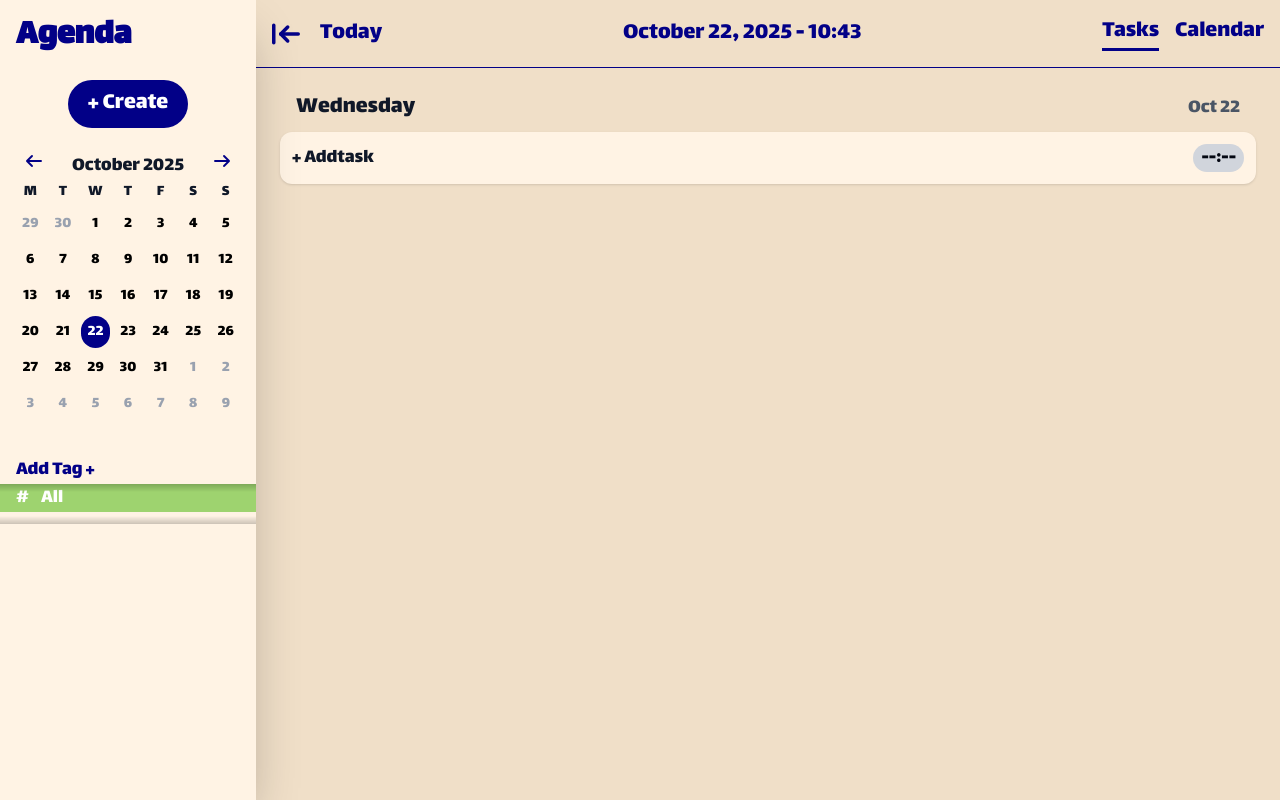
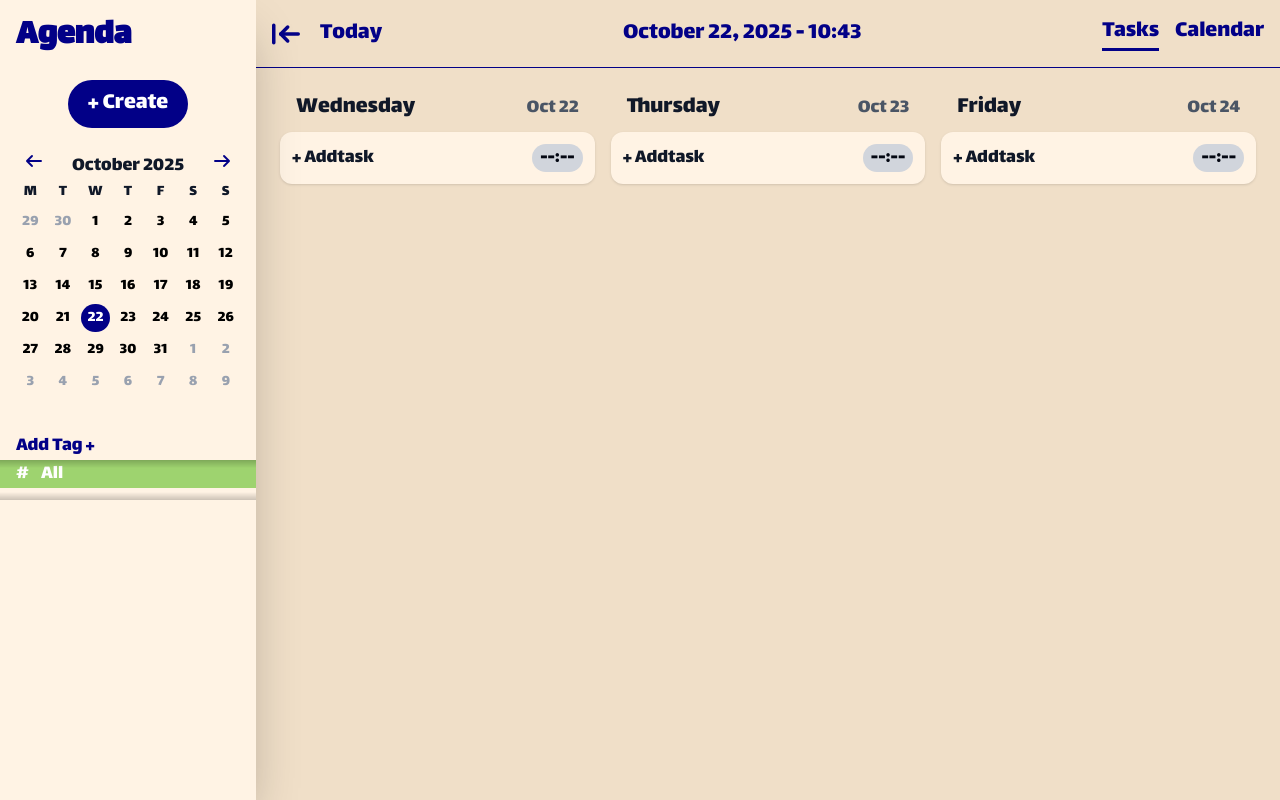
Before and after one commit to bedirhanozcan978/Agenda, a React (Vite) app: page / in a window 1280 px wide. Built offline with nearby package versions, Linux system fonts and the light colour scheme.

Commit message:
Utility Functions Carried in Utils and Hooks, Filtered Tasks Completely changed

```diff
--- a/src/components/Calendar.jsx
+++ b/src/components/Calendar.jsx
@@ -1,74 +1,15 @@
 import {useState, useEffect} from "react";
 import useTaskContext from '../hooks/useTaskContext';
-
-// Helper Function
-const formatDateId = (d) =>
-  `${d.getFullYear()}-${String(d.getMonth() + 1).padStart(2, '0')}-${String(d.getDate()).padStart(2, '0')}`;
-
+import { formatDateId } from '../utils/dateUtils';
+import { generateMonthDays } from '../utils/calendarUtils'
 
 function Calendar() {
 
     const { selectedDay, setSelectedDay } = useTaskContext();
 
-    // Month and day states
-    const [currentMonth, setCurrentMonth] = useState(new Date());
-    const [days, setDays] = useState([]);
-
-    // Generator of month days - Note: Will carry this in the utils file
-    const generateMonthDays = (year, month) => {
-        const days = [];
-        const firstDayOfMonth = new Date(year, month - 1, 1);
-        const daysInMonth = new Date(year, month, 0).getDate();
-        const startDay = firstDayOfMonth.getDay();
-
-        // Add previous month's days
-        const prevMonthDays = startDay === 0 ? 6 : startDay - 1;
-        const prevMonthDate = new Date(year, month - 1, 0).getDate();
-
-        for (let i = prevMonthDays; i > 0; i--) {
-            const d = new Date(year, month - 2, prevMonthDate - i + 1);
-            days.push({
-                id: formatDateId(d),
-                year: d.getFullYear(),
-                month: d.getMonth() + 1,
-                day: d.getDate(),
-                weekday: d.getDay(),
-                isCurrentMonth: false,
-                tasks: [],
-            });
-        }
-
-        // Current month's days
-        for (let day = 1; day <= daysInMonth; day++) {
-            const d = new Date(year, month - 1, day);
-            days.push({
-                id: formatDateId(d),
-                year: year,
-                month: month,
-                day: day,
-                weekday: d.getDay(),
-                isCurrentMonth: true,
-                tasks: [],
-            });
-        }
-
-        // Next month's days
-        const remaining = 42 - days.length;
-        for (let i = 1; i <= remaining; i++) {
-            const d = new Date(year, month, i);
-            days.push({
-                id: formatDateId(d),
-                year: d.getFullYear(),
-                month: d.getMonth() + 1,
-                day: d.getDate(),
-                weekday: d.getDay(),
-                isCurrentMonth: false,
-                tasks: [],
-            });
-        }
-
-        return days;
-    };
+    // Month and day states
+    const [currentMonth, setCurrentMonth] = useState(new Date());
+    const [days, setDays] = useState([]);
 
     // Calculate days again if month changes
     useEffect(() => {
@@ -117,18 +58,18 @@ function Calendar() {
                 </div>
             </div>
 
-            <div className="grid grid-cols-7 gap-1 text-center font-medium">
+            <div className="grid grid-cols-7 gap-1 text-center font-lg">
                 {weekdays.map((day, index) => (
                     <div key={index}>{day}</div>
                 ))}
             </div>
 
-            <div className="grid grid-cols-7 gap-1 text-center mt-1">
+            <div className="grid grid-cols-7 gap-1 text-center mt-1 font-lg">
                 {days.map((dayObj) => (
                     <div
                     key={dayObj.id}
                     onClick={() => setSelectedDay(dayObj)}
-                    className={`p-1 rounded-full cursor-pointer transition-colors duration-150
+                    className={`p-0.5 rounded-full cursor-pointer transition-colors duration-150
                       ${
                         dayObj.id === selectedDay?.id
                         ? "bg-ocean text-white"
@@ -136,7 +77,7 @@ function Calendar() {
                         ? "text-black hover:bg-hoverocean hover:text-white"
                         : "text-gray-400"
                       }`}
->
+                    >
                         {dayObj.day}
                     </div>
                 ))}
--- a/src/components/DayView.jsx
+++ b/src/components/DayView.jsx
@@ -3,12 +3,14 @@ import useTaskContext from '../hooks/useTaskContext';
 import AddTaskModal from './AddTaskModal';
 import EditTaskModal from './EditTaskModal';
 import TaskCard from './TaskCard';
+import { getFormattedDate } from '../utils/dateUtils';
+import useMouseDragScroll from '../hooks/useMouseDragScroll';
 
 export default function DayView() {
 
     const {
+        multiDayView = [],
         selectedDay,
-        filteredTasks,
         addTask,
         updateTask,
         deleteTask,
@@ -18,22 +20,42 @@ export default function DayView() {
         setAddTaskModalOpen
     } = useTaskContext();
 
-    // Day Parser - Note: Will move this into the utils file
-    const getFormattedDate = (date) => {
-        const days = ["Sunday", "Monday", "Tuesday", "Wednesday", "Thursday", "Friday", "Saturday"];
-        const months = ["Jan", "Feb", "Mar", "Apr", "May", "Jun", "Jul", "Aug", "Sep", "Oct", "Nov", "Dec"];
+    const {
+        scrollRef,
+        handleMouseDown,
+        handleMouseLeave,
+        handleMouseUp,
+        handleMouseMove
+    } = useMouseDragScroll();
 
-        return {
-            weekday: days[date.getDay()],
-            day: date.getDate(),
-            month: months[date.getMonth()],
-            year: date.getFullYear(),
+    if (multiDayView.length === 0) return null;
+
+    const DayColumn = ({ dayData }) => {
+        if (!dayData) return null;
+
+        return (
+            <div className="flex-1 min-w-0">
+                <div className="px-4 flex flex-row items-baseline justify-between">
+                    <h2 className="text-2xl mb-2">{dayData.weekday}</h2>
+                    <h3 className="text-xl text-gray-600"> {dayData.month} {dayData.day} </h3>
+                </div>
+
+                <div className="flex flex-col gap-2">
+                    {dayData.tasks.map(task =>
+                        <TaskCard task={task} onEdit={() => handleEditClick(task)}/>
+                    )}
+
+                    <div
+                        className="bg-creme rounded-xl text-xl shadow p-3 flex flex-row justify-between items-baseline mb-3 hover:cursor-pointer hover:bg-hovercreme"
+                        onClick={() => setAddTaskModalOpen(true)}
+                    >
+                        <p>+ Addtask</p>
+                        <p className="text-gray-950 bg-gray-300 px-2 rounded-full"> --:-- </p>
+                    </div>
+                </div>
+            </div>
+        );
     };
-    };
-
-    const dayDate = new Date(selectedDay.year, selectedDay.month - 1, selectedDay.day);
-    const { weekday, day: dayNum, month: monthName } = getFormattedDate(dayDate);
-
 
     // Add & Edit Modals
     const [isEditModalOpen, setEditModalOpen] = useState(false);
@@ -43,28 +65,6 @@ export default function DayView() {
     const handleEditClick = (task) => {
         setEditingTask(task);
         setEditModalOpen(true);
-    };
-
-    // Scroll Function - Note: This code will be moved into the utils file
-    const scrollRef = useRef(null);
-
-        const handleMouseDown = (e) => {
-            const el = scrollRef.current;
-            el.isDown = true;
-            el.startY = e.pageY - el.offsetTop;
-            el.scrollTopStart = el.scrollTop;
-        };
-
-        const handleMouseLeave = () => (scrollRef.current.isDown = false);
-        const handleMouseUp = () => (scrollRef.current.isDown = false);
-
-        const handleMouseMove = (e) => {
-            const el = scrollRef.current;
-            if (!el.isDown) return;
-            e.preventDefault();
-            const y = e.pageY - el.offsetTop;
-            const walk = (y - el.startY)
-            el.scrollTop = el.scrollTopStart - walk;
     };
 
     return (
@@ -77,33 +77,16 @@ export default function DayView() {
           onMouseMove={handleMouseMove}
         >
 
-            <div className="flex-1">
-                <div className="px-4 flex flex-row items-baseline justify-between ">
-                    <h2 className="text-2xl mb-2">{weekday}</h2>
-                    <h3 className="text-xl text-gray-600"> {monthName} {dayNum} </h3>
+            {/* Çoklu sütun görünümü için ana kapsayıcı */}
+            <div className="flex flex-col md:flex-row flex-1 gap-4">
+                {multiDayView.map((dayData, index) => (
+                    <div key={dayData.id} className={`flex-1 ${index > 0 ? 'hidden md:block' : 'block'}`}>
+                        <DayColumn dayData={dayData} />
                     </div>
-
-                <div className="flex flex-col gap-2">
-                    {filteredTasks.map(task =>
-                        <TaskCard
-                            task={task}
-                            onEdit={() => handleEditClick(task)}
-                        />
-                    )}
-
-                    <div
-                        className="bg-creme rounded-xl text-xl shadow p-3 flex flex-row justify-between items-baseline mb-3 hover:cursor-pointer hover:bg-hovercreme"
-                        onClick={() => setAddTaskModalOpen(true)}
-                    >
-                        <p>+ Addtask</p>
-                        <p className="text-gray-950 bg-gray-300 px-2 rounded-full"> --:-- </p>
-                    </div>
+                ))}
             </div>
         </div>
 
-        </div>
-
-        {/* Modals */}
         <AddTaskModal
             isOpen={isAddTaskModalOpen}
             onClose={() => setAddTaskModalOpen(false)}
@@ -120,6 +103,8 @@ export default function DayView() {
             task={editingTask}
             tags={tags}
         />
+
     </>
+
     )
 }
--- a/src/components/Header.jsx
+++ b/src/components/Header.jsx
@@ -1,6 +1,7 @@
 import { useState, useEffect } from "react";
 import useTaskContext from '../hooks/useTaskContext';
 import ArrowDown from '../assets/img/arrow-to-line.svg?react';
+import { formatDateId } from '../utils/dateUtils';
 
 export default function Header() {
 
@@ -23,11 +24,10 @@ export default function Header() {
   const timeOptions = { hour: '2-digit', minute: '2-digit', hour12: false };
   const timeString = currentTime.toLocaleTimeString(undefined, timeOptions);
 
-  // Note: Will carry this in the utils file
   const handleTodayClick = () => {
     const today = new Date();
     setSelectedDay({
-      id: `${today.getFullYear()}-${String(today.getMonth() + 1).padStart(2,'0')}-${String(today.getDate()).padStart(2,'0')}`,
+      id: formatDateId(today),
       year: today.getFullYear(),
       month: today.getMonth() + 1,
       day: today.getDate()
--- a/src/context/TaskContext.jsx
+++ b/src/context/TaskContext.jsx
@@ -1,5 +1,6 @@
 import { createContext, useContext, useState, useEffect, useMemo } from 'react';
 import useLocalStorage from '../hooks/useLocalStorage.jsx';
+import { getFormattedDate, addDays, formatDateId } from '../utils/dateUtils.js';
 
 export const TaskContext = createContext();
 
@@ -48,18 +49,42 @@ export function TaskProvider({ children }) {
     };
 
     // Filtering Functions
-    const filteredTasks = useMemo(() => {
-        if (!selectedDay) return [];
+    const multiDayData = useMemo(() => {
+    if (!selectedDay) {return {};};
 
-        const dailyTasks = tasks.filter(t => t.dayId === selectedDay.id);
+    const startDate = new Date(selectedDay.year, selectedDay.month - 1, selectedDay.day);
 
-        if (selectedTags.length === 0 || (selectedTags.length === 1 && selectedTags[0] === 0)) {
-            return dailyTasks;
+    const dayObjects = [];
+
+    for (let i = 0; i < 3; i++) {
+        const currentDayDate = addDays(startDate, i);
+
+        dayObjects.push({
+            date: currentDayDate,
+            id: formatDateId(currentDayDate),
+            ...getFormattedDate(currentDayDate)
+        });
+    }
+
+    const tasksForDisplayDays = tasks.filter(task =>
+        dayObjects.some(day => day.id === task.dayId)
+    );
+
+    const finalFilteredTasks = tasksForDisplayDays.filter(task => {
+        if (selectedTags.length === 1 && selectedTags.includes(0)) {
+            return true;
         }
+        return task.tags.some(tagId => selectedTags.includes(tagId));
+    });
 
-        return dailyTasks.filter(task =>
-            task.tags.some(tagId => selectedTags.includes(tagId))
-        );
+    const multiDayView = dayObjects.map(dayObj => {
+        const tasksForThisDay = finalFilteredTasks.filter(t => t.dayId === dayObj.id);
+
+        return {...dayObj, tasks: tasksForThisDay,};
+    });
+
+    return {multiDayView};
+
     }, [tasks, selectedDay, selectedTags]);
 
     const contextValue = {
@@ -85,7 +110,7 @@ export function TaskProvider({ children }) {
         handleDeleteTag,
 
         // Filtered tasks
-        filteredTasks,
+        multiDayView: multiDayData.multiDayView,
         allTasks: tasks,
     };
 
--- /dev/null
+++ b/src/hooks/useMouseDragScroll.jsx
@@ -0,0 +1,42 @@
+import { useRef } from 'react';
+
+export default function useMouseDragScroll() {
+
+    const scrollRef = useRef(null);
+
+    const handleMouseDown = (e) => {
+        const el = scrollRef.current;
+        if (!el) return;
+        el.isDown = true;
+        el.startY = e.pageY - el.offsetTop;
+        el.scrollTopStart = el.scrollTop;
+    };
+
+    const handleMouseLeave = () => {
+        const el = scrollRef.current;
+        if (el) el.isDown = false;
+    };
+
+    const handleMouseUp = () => {
+        const el = scrollRef.current;
+        if (el) el.isDown = false;
+    };
+
+    const handleMouseMove = (e) => {
+        const el = scrollRef.current;
+        if (!el || !el.isDown) return;
+
+        e.preventDefault();
+        const y = e.pageY - el.offsetTop;
+        const walk = (y - el.startY);
+        el.scrollTop = el.scrollTopStart - walk;
+    };
+
+    return {
+        scrollRef,
+        handleMouseDown,
+        handleMouseLeave,
+        handleMouseUp,
+        handleMouseMove,
+    };
+}
--- /dev/null
+++ b/src/utils/calendarUtils.js
@@ -0,0 +1,56 @@
+import { formatDateId } from './dateUtils';
+
+ export const generateMonthDays = (year, month) => {
+      const days = [];
+      const firstDayOfMonth = new Date(year, month - 1, 1);
+      const daysInMonth = new Date(year, month, 0).getDate();
+      const startDay = firstDayOfMonth.getDay();
+
+      // Add previous month's days
+      const prevMonthDays = startDay === 0 ? 6 : startDay - 1;
+      const prevMonthDate = new Date(year, month - 1, 0).getDate();
+
+      for (let i = prevMonthDays; i > 0; i--) {
+        const d = new Date(year, month - 2, prevMonthDate - i + 1);
+        days.push({
+          id: formatDateId(d),
+          year: d.getFullYear(),
+          month: d.getMonth() + 1,
+          day: d.getDate(),
+          weekday: d.getDay(),
+          isCurrentMonth: false,
+          tasks: [],
+        });
+      }
+
+      // Current month's days
+      for (let day = 1; day <= daysInMonth; day++) {
+        const d = new Date(year, month - 1, day);
+        days.push({
+          id: formatDateId(d),
+          year: year,
+          month: month,
+          day: day,
+          weekday: d.getDay(),
+          isCurrentMonth: true,
+          tasks: [],
+        });
+      }
+
+      // Next month's days
+      const remaining = 42 - days.length;
+      for (let i = 1; i <= remaining; i++) {
+        const d = new Date(year, month, i);
+        days.push({
+          id: formatDateId(d),
+          year: d.getFullYear(),
+          month: d.getMonth() + 1,
+          day: d.getDate(),
+          weekday: d.getDay(),
+          isCurrentMonth: false,
+          tasks: [],
+        });
+      }
+
+      return days;
+    };
--- /dev/null
+++ b/src/utils/dateUtils.js
@@ -0,0 +1,23 @@
+export const formatDateId = (d) => {
+    const month = String(d.getMonth() + 1).padStart(2, '0');
+    const day = String(d.getDate()).padStart(2, '0');
+    return `${d.getFullYear()}-${month}-${day}`;
+};
+
+export const addDays = (date, daysToAdd) => {
+    const newDate = new Date(date);
+    newDate.setDate(newDate.getDate() + daysToAdd);
+    return newDate;
+};
+
+export const getFormattedDate = (date) => {
+    const days = ["Sunday", "Monday", "Tuesday", "Wednesday", "Thursday", "Friday", "Saturday"];
+    const months = ["Jan", "Feb", "Mar", "Apr", "May", "Jun", "Jul", "Aug", "Sep", "Oct", "Nov", "Dec"];
+
+    return {
+        weekday: days[date.getDay()],
+        day: date.getDate(),
+        month: months[date.getMonth()],
+        year: date.getFullYear(),
+    };
+};
```
Also changed, not shown: src/components/TagList.jsx (+8 -22 lines), 1 other file (tests, documents, lock files or other folders). Lines whose indentation alone changed are shown as unchanged.
